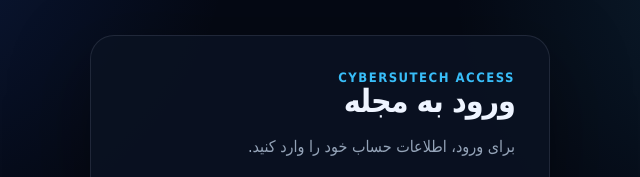
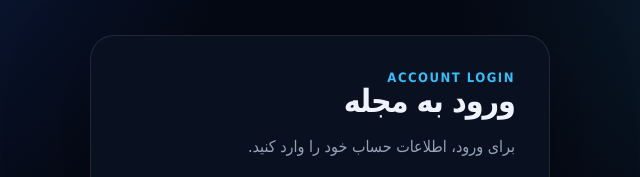
Before and after one commit to Cyber-Sutech-journal/magazine-03, a plain HTML site: page projects/network/login.html in a window 1280 px wide. Shown: the part 182-359 px from the top of the page, 320-960 px from the left. Drawn offline with Linux system fonts and the light colour scheme.

Commit message:
feat:fix login page

```diff
--- a/projects/network/login.html
+++ b/projects/network/login.html
@@ -2,7 +2,7 @@
 <title>CyberSutech | ورود</title><link rel="stylesheet" href="/style.css"></head><body>
 <header class="nav"><div class="container" style="display:flex;justify-content:space-between;align-items:center">
 <a class="brand" href="/"><img src="/assets/cybersutech-logo.png" alt="CyberSutech"><img class="uni" src="/assets/university-logo.jpeg" alt="دانشگاه صنعتی شیراز"></a><a class="back" href="/">صفحه اصلی</a></div></header>
-<main class="auth-wrap"><section class="auth-card"><div class="eyebrow">CYBERSUTECH ACCESS</div><h1>ورود به مجله</h1>
+<main class="auth-wrap"><section class="auth-card"><div class="eyebrow">ACCOUNT LOGIN</div><h1>ورود به مجله</h1>
 <p>برای ورود، اطلاعات حساب خود را وارد کنید.</p><div id="error" class="error"></div>
 <form method="POST" action="/login"><div class="form-group"><label for="username">نام کاربری</label><input id="username" name="username" type="text" placeholder="demo-user" autocomplete="username" required></div>
 <div class="form-group"><label for="password">رمز عبور</label><input id="password" name="password" type="password" placeholder="demo-pass" autocomplete="current-password" required></div>
```
